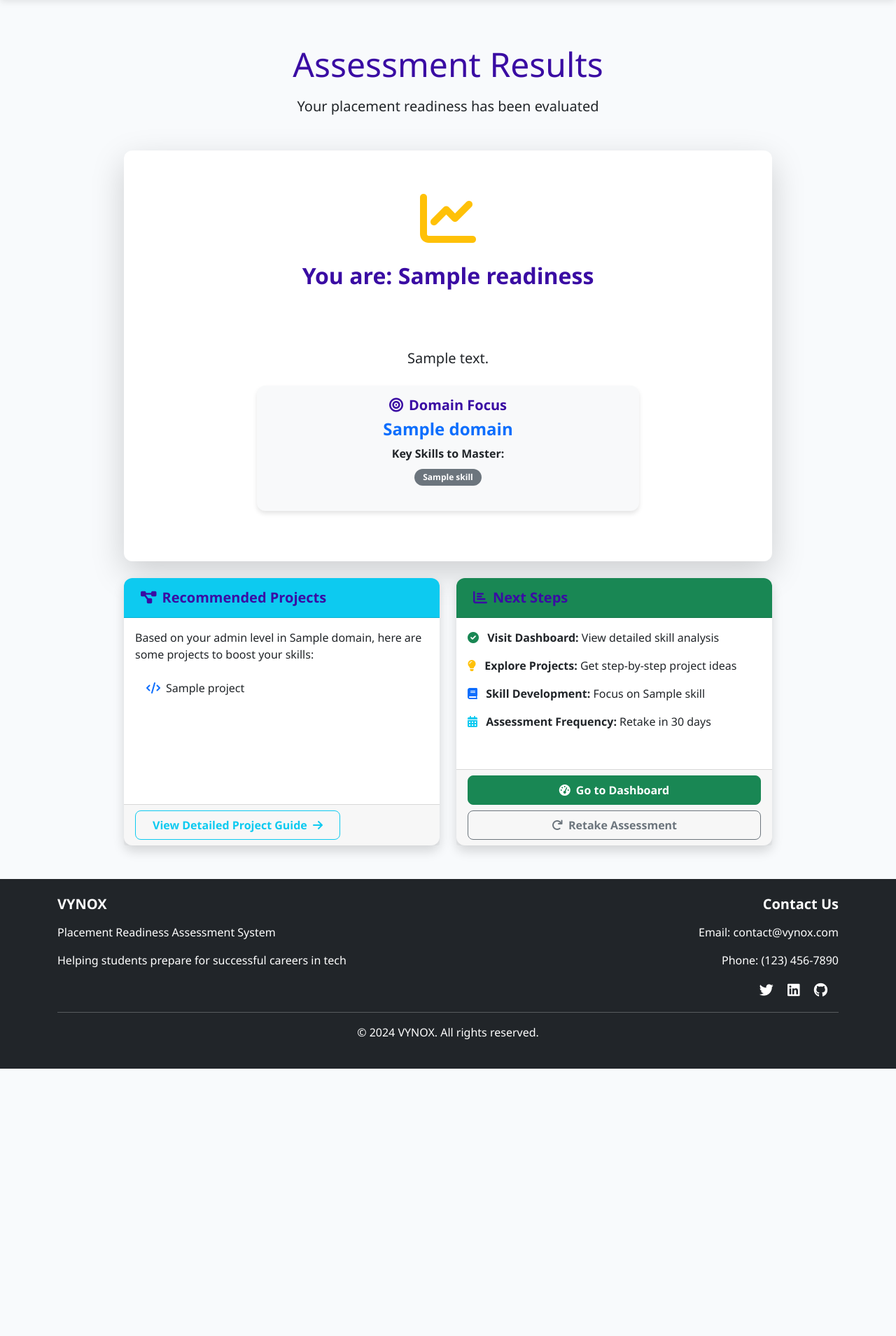
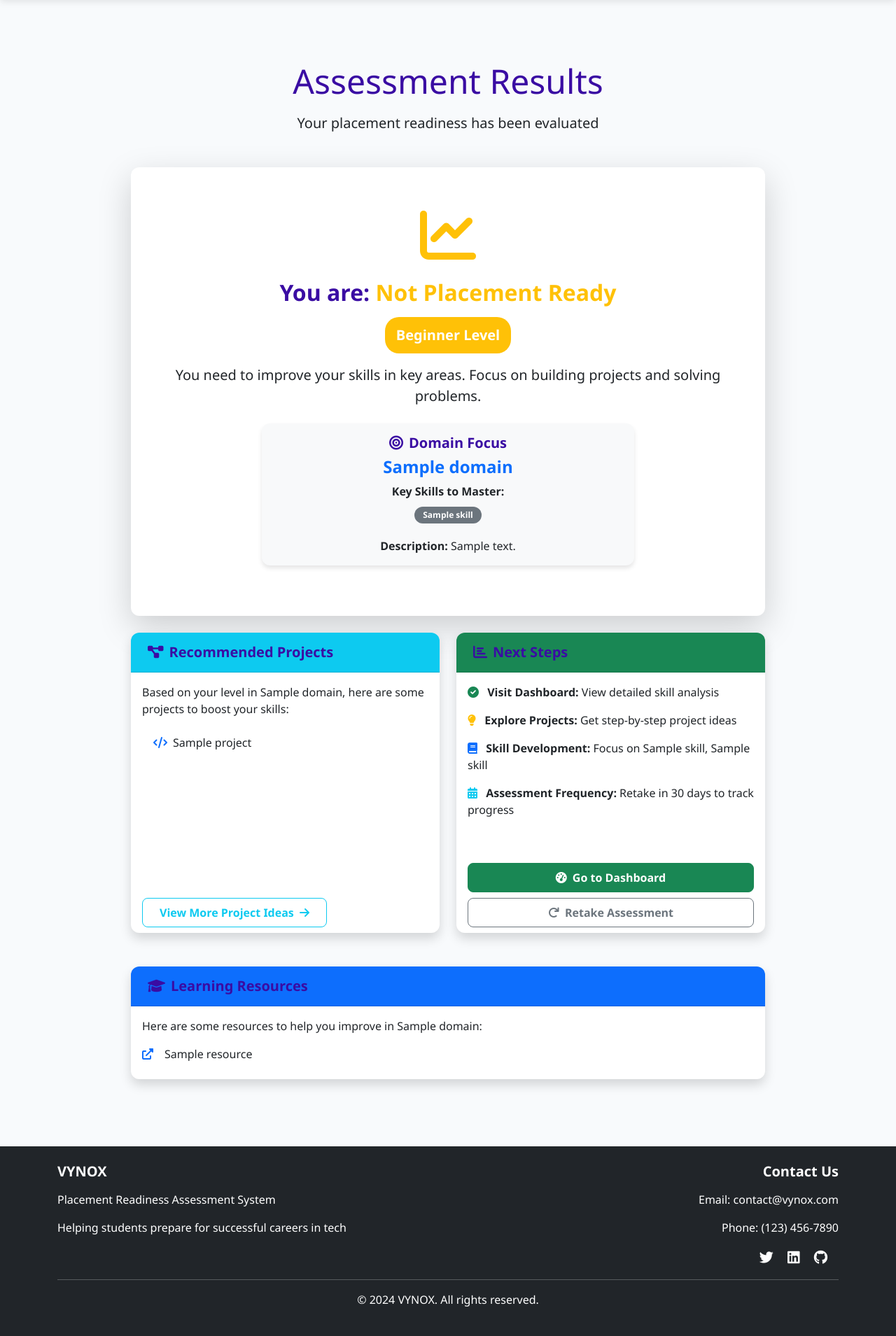
Before and after one commit to Vishwa-0/Placement-Readiness, a Flask app: template templates/results.html in a window 1280 px wide. Shown: the part 85-1994 px from the top of the page at 70% size. Before the commit the page ends 1612 px from the top, so only its background shows below. Run offline with Flask 3, Linux system fonts and the light colour scheme; the template is opened without the code that fills it: most values are stand-ins (such as "Sample title", 1, 10 or a date in 2020); some libraries are stand-ins or nearby versions.

Commit message:
Update results.html

```diff
--- a/templates/results.html
+++ b/templates/results.html
@@ -2,6 +2,7 @@
 {% block title %}Results - VYNOX{% endblock %}
 
 {% block content %}
+<div class="container py-4">
     <div class="row justify-content-center">
         <div class="col-lg-10">
             <!-- Results Header -->
@@ -11,33 +12,41 @@
             </div>
 
             <!-- Result Card -->
-        <div class="card shadow-lg mb-4">
+            <div class="card shadow-lg mb-4 border-0">
                 <div class="card-body text-center p-5">
                     <div class="mb-4">
                         <div class="display-1 mb-3">
-                        {% if prediction == 1 %}
+                            {% if assessment_data.prediction == 1 %}
                             <i class="fas fa-trophy text-success"></i>
                             {% else %}
                             <i class="fas fa-chart-line text-warning"></i>
                             {% endif %}
                         </div>
-                    <h2 class="mb-3">You are: <span class="text-{{ level_info.color }}">{{ level_info.readiness }}</span></h2>
-                    <div class="badge bg-{{ level_info.color }} fs-5 p-3 mb-3">{{ level_info.level }} Level</div>
-                    <p class="fs-5">{{ level_info.description }}</p>
+
+                        {% if assessment_data.prediction == 1 %}
+                        <h2 class="mb-3">You are: <span class="text-success">Placement Ready</span></h2>
+                        <div class="badge bg-success fs-5 p-3 mb-3">Advanced Level</div>
+                        <p class="fs-5">You have strong skills for placement. Keep enhancing your expertise and portfolio.</p>
+                        {% else %}
+                        <h2 class="mb-3">You are: <span class="text-warning">Not Placement Ready</span></h2>
+                        <div class="badge bg-warning fs-5 p-3 mb-3">Beginner Level</div>
+                        <p class="fs-5">You need to improve your skills in key areas. Focus on building projects and solving problems.</p>
+                        {% endif %}
                     </div>
 
                     <div class="row">
                         <div class="col-md-8 mx-auto">
-                        <div class="card bg-light">
+                            <div class="card bg-light border-0">
                                 <div class="card-body">
                                     <h5 class="card-title"><i class="fas fa-bullseye me-2"></i>Domain Focus</h5>
                                     <h4 class="text-primary">{{ domain.name }}</h4>
                                     <p class="mb-2"><strong>Key Skills to Master:</strong></p>
-                                <ul class="list-inline">
+                                    <ul class="list-inline mb-3">
                                         {% for skill in domain.skills %}
                                         <li class="list-inline-item badge bg-secondary mb-1">{{ skill }}</li>
                                         {% endfor %}
                                     </ul>
+                                    <p class="mb-0"><strong>Description:</strong> {{ domain.description }}</p>
                                 </div>
                             </div>
                         </div>
@@ -47,13 +56,13 @@
 
             <!-- Recommendations -->
             <div class="row">
-            <div class="col-md-6">
-                <div class="card shadow h-100">
+                <div class="col-md-6 mb-4">
+                    <div class="card shadow h-100 border-0">
                         <div class="card-header bg-info text-white">
                             <h5 class="mb-0"><i class="fas fa-project-diagram me-2"></i>Recommended Projects</h5>
                         </div>
                         <div class="card-body">
-                        <p class="card-text">Based on your {{ level_info.level|lower }} level in {{ domain.name }}, here are some projects to boost your skills:</p>
+                            <p class="card-text">Based on your level in {{ domain.name }}, here are some projects to boost your skills:</p>
                             <ul class="list-group list-group-flush">
                                 {% for project in suggestions %}
                                 <li class="list-group-item">
@@ -62,16 +71,16 @@
                                 {% endfor %}
                             </ul>
                         </div>
-                    <div class="card-footer">
+                        <div class="card-footer bg-transparent border-0">
                             <a href="{{ url_for('projects') }}" class="btn btn-outline-info">
-                            View Detailed Project Guide <i class="fas fa-arrow-right ms-1"></i>
+                                View More Project Ideas <i class="fas fa-arrow-right ms-1"></i>
                             </a>
                         </div>
                     </div>
                 </div>
 
-            <div class="col-md-6">
-                <div class="card shadow h-100">
+                <div class="col-md-6 mb-4">
+                    <div class="card shadow h-100 border-0">
                         <div class="card-header bg-success text-white">
                             <h5 class="mb-0"><i class="fas fa-chart-bar me-2"></i>Next Steps</h5>
                         </div>
@@ -87,15 +96,15 @@
                                 </li>
                                 <li class="mb-3">
                                     <i class="fas fa-book text-primary me-2"></i>
-                                <strong>Skill Development:</strong> Focus on {% if domain.skills|length > 2 %}{{ domain.skills[0] }}, {{ domain.skills[1] }}{% else %}{{ domain.skills[0] }}{% endif %}
+                                    <strong>Skill Development:</strong> Focus on {{ domain.skills[0] }}, {{ domain.skills[1] }}
                                 </li>
                                 <li>
                                     <i class="fas fa-calendar-alt text-info me-2"></i>
-                                <strong>Assessment Frequency:</strong> Retake in 30 days
+                                    <strong>Assessment Frequency:</strong> Retake in 30 days to track progress
                                 </li>
                             </ul>
                         </div>
-                    <div class="card-footer">
+                        <div class="card-footer bg-transparent border-0">
                             <div class="d-grid gap-2">
                                 <a href="{{ url_for('dashboard') }}" class="btn btn-success">
                                     <i class="fas fa-tachometer-alt me-2"></i>Go to Dashboard
@@ -108,6 +117,27 @@
                     </div>
                 </div>
             </div>
+
+            <!-- Learning Resources -->
+            <div class="card shadow border-0 mt-4">
+                <div class="card-header bg-primary text-white">
+                    <h5 class="mb-0"><i class="fas fa-graduation-cap me-2"></i>Learning Resources</h5>
+                </div>
+                <div class="card-body">
+                    <p>Here are some resources to help you improve in {{ domain.name }}:</p>
+                    <div class="row">
+                        {% for resource in resources %}
+                        <div class="col-md-6 mb-2">
+                            <div class="d-flex align-items-center">
+                                <i class="fas fa-external-link-alt text-primary me-3"></i>
+                                <span>{{ resource }}</span>
+                            </div>
+                        </div>
+                        {% endfor %}
+                    </div>
+                </div>
+            </div>
+        </div>
     </div>
 </div>
 {% endblock %}
```
Lines whose indentation alone changed are shown as unchanged.
